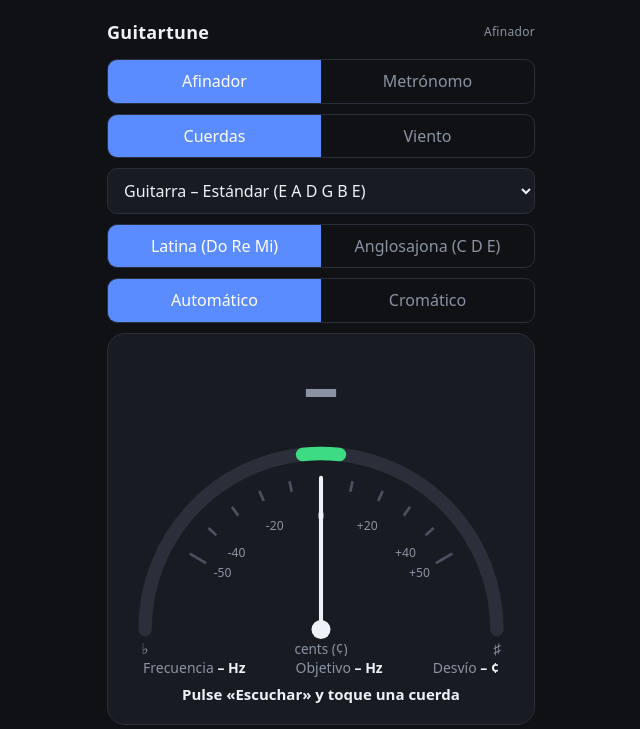
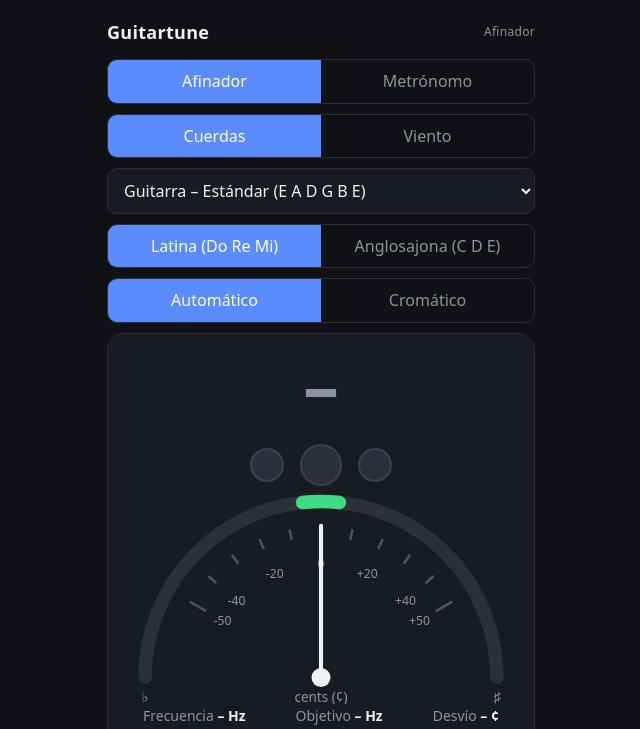
Before and after one commit to Thunder1965/diapason, a plain HTML site: page index.html in a window 1280 px wide. Both pictures are taken after a click on the button "Automático". Shown: the top 729 px of the page, without its empty margins (319-959 px from the left). Drawn offline with Linux system fonts and the light colour scheme.

Commit message:
Luces indicadoras de afinacion

```diff
--- a/index.html
+++ b/index.html
@@ -33,6 +33,11 @@
   .note{font-size:72px;font-weight:700;line-height:1;transition:color .15s}
   .note sub{font-size:24px;font-weight:500;color:var(--mut);vertical-align:baseline;margin-left:2px}
   .es{color:var(--mut);font-size:13px;height:18px}
+  .lights{display:flex;justify-content:center;align-items:center;gap:16px;margin:6px 0 2px}
+  .lights i{display:block;width:34px;height:34px;border-radius:50%;background:#2a2f3a;border:2px solid #3a4150;transition:background .12s,box-shadow .12s,border-color .12s}
+  .lights i.mid{width:42px;height:42px}
+  .lights i.on.r{background:#ff4d4d;border-color:#ff8a8a;box-shadow:0 0 16px 4px rgba(255,77,77,.6)}
+  .lights i.on.g{background:#3ddc84;border-color:#9af0bd;box-shadow:0 0 18px 5px rgba(61,220,132,.65)}
   svg{width:100%;height:auto;display:block;margin:2px 0}
   .needle{transform-origin:150px 140px;transition:transform .12s linear}
   .info{display:flex;justify-content:space-around;color:var(--mut);font-size:14px}
@@ -92,6 +97,9 @@
   <div class="meter">
     <div class="note" id="note" style="color:var(--mut)">–</div>
     <div class="es" id="es"></div>
+    <div class="lights" id="lights" role="img" aria-label="Indicador de afinación">
+      <i class="r" id="lL" title="Baja"></i><i class="g mid" id="lG" title="Afinada"></i><i class="r" id="lR" title="Alta"></i>
+    </div>
     <svg viewBox="0 0 300 160" aria-hidden="true">
       <path d="M 20 140 A 130 130 0 0 1 280 140" fill="none" stroke="#2a2f3a" stroke-width="10" stroke-linecap="round"/>
       <path id="okArc" fill="none" stroke="#3ddc84" stroke-width="10" stroke-linecap="round"/>
@@ -317,11 +325,15 @@
   }
 
   // ---- Medidor
+  function setLights(l, g, r){
+    $('lL').classList.toggle('on', !!l); $('lG').classList.toggle('on', !!g); $('lR').classList.toggle('on', !!r);
+  }
   function reset(){
     targetIdx = -1; markStrings();
     $('note').textContent = '–'; $('note').style.color = 'var(--mut)';
     $('es').textContent = ''; $('hz').textContent = '– Hz'; $('tgt').textContent = '– Hz'; $('cents').textContent = '– ¢';
     $('needle').style.transform = 'rotate(0deg)';
+    setLights(0, 0, 0);
     if (live) $('hint').textContent = 'Toque una cuerda…';
   }
   function show(f){
@@ -339,6 +351,7 @@
     const wm = targetM + trans;
     $('note').innerHTML = `${nm(wm)}<sub>${oc(wm)}</sub>`;
     $('note').style.color = col;
+    setLights(cents < -5, ok, cents > 5);
     $('es').textContent = alt(wm) + (trans ? ` · escrita (suena ${nm(targetM)}${oc(targetM)})` : '');
     $('hz').textContent = f.toFixed(1) + ' Hz';
     $('tgt').textContent = mf(targetM).toFixed(1) + ' Hz';
```
